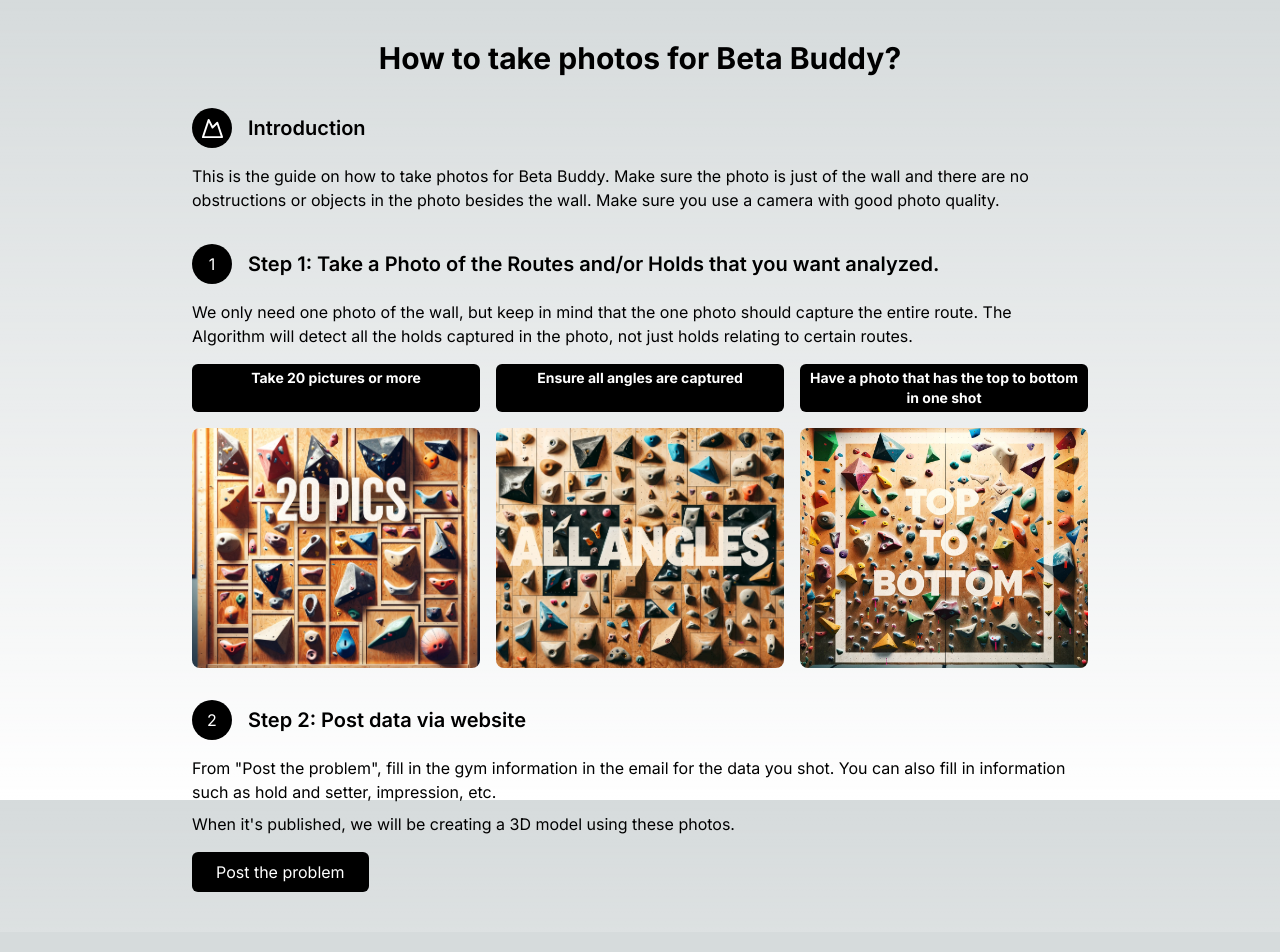
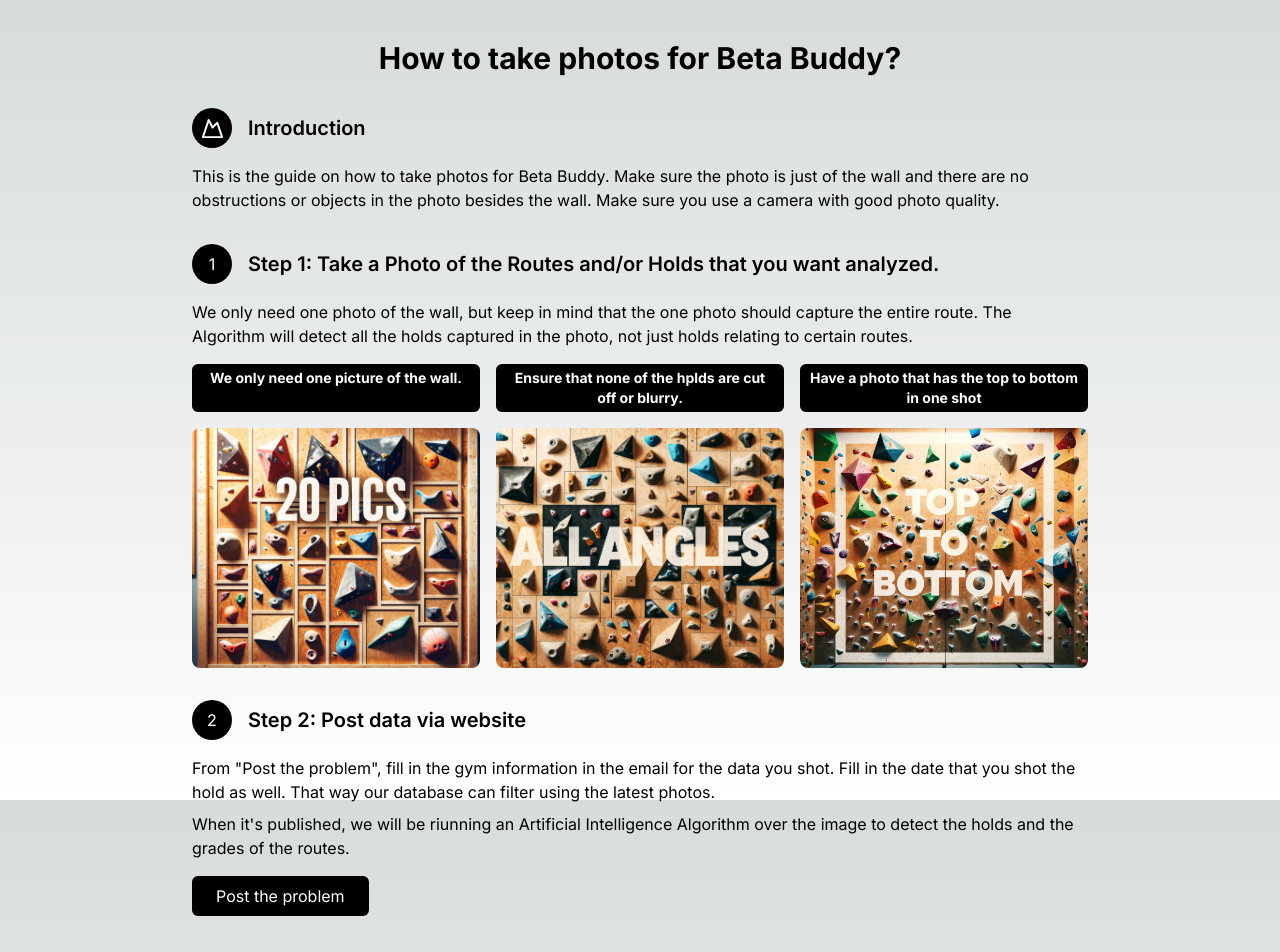
Before and after one commit to ameyalambat128/betabuddy, a Next.js app: page /photoGuide in a window 1280 px wide. Shown: the top 952 px of the page. Built offline with nearby package versions, Linux system fonts and the light colour scheme.

Commit message:
Update photo Guide

```diff
--- a/src/app/photoGuide/page.tsx
+++ b/src/app/photoGuide/page.tsx
@@ -52,10 +52,10 @@ export default function PhotoGuide() {
           </p>
           <div className="mt-4 grid grid-cols-1 md:grid-rows-1 md:grid-cols-3 gap-4">
             <div className="row-start-1 md:row-start-1 bg-black text-white px-2 py-1 rounded-md text-center font-bold text-xs md:text-sm">
-              Take 20 pictures or more
+              We only need one picture of the wall.
             </div>
             <div className="row-start-3 md:row-start-1 bg-black text-white px-2 py-1 rounded-md text-center font-bold text-xs md:text-sm">
-              Ensure all angles are captured
+              Ensure that none of the hplds are cut off or blurry.
             </div>
             <div className="row-start-5 md:row-start-1 bg-black text-white px-2 py-1 rounded-md text-center font-bold text-xs md:text-sm">
               Have a photo that has the top to bottom in one shot
@@ -104,12 +104,12 @@ export default function PhotoGuide() {
           </div>
           <p className="mt-4">
             From &quot;Post the problem&quot;, fill in the gym information in
-            the email for the data you shot. You can also fill in information
-            such as hold and setter, impression, etc.
+            the email for the data you shot. Fill in the date that you shot the
+            hold as well. That way our database can filter using the latest photos.
           </p>
           <p className="mt-2">
-            When it&apos;s published, we will be creating a 3D model using these
-            photos.
+            When it&apos;s published, we will be riunning an Artificial Intelligence Algorithm
+            over the image to detect the holds and the grades of the routes.
           </p>
           <div className="mt-4">
             <a
```
